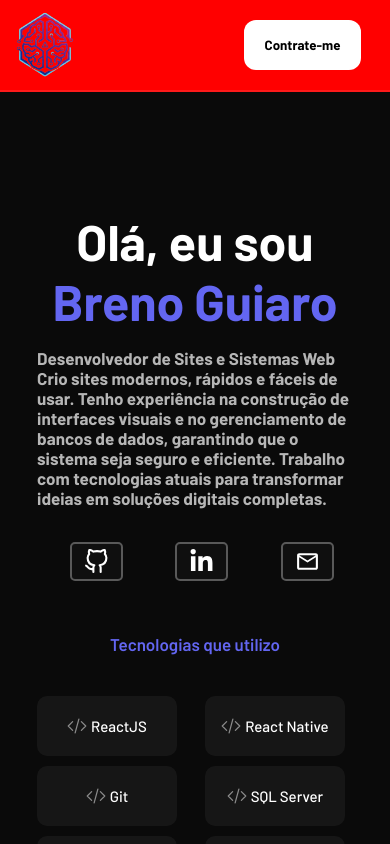
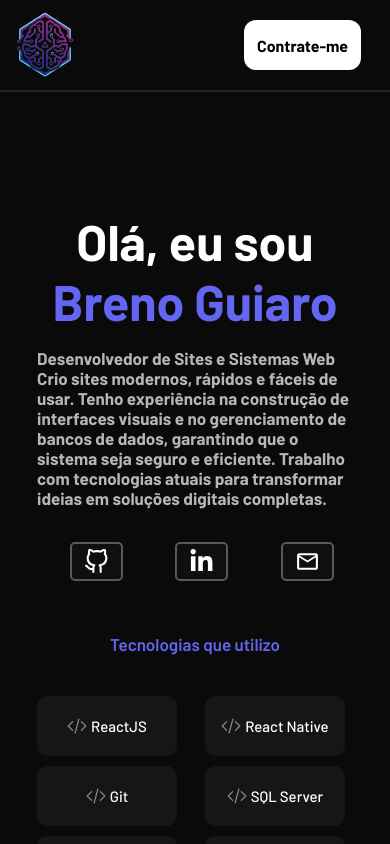
Before and after one commit to BrenoGuiaro/Portifolio, a React (Create React App) app: page / in a window 390 px wide. Shown: the top 844 px of the page. Built offline with nearby package versions, Linux system fonts and the light colour scheme; the HTML template or start-up script is replaced by a standard one.

Commit message:
Corrigindo erro de responsabilidade

```diff
--- a/src/components/Header/HeaderP.css
+++ b/src/components/Header/HeaderP.css
@@ -60,6 +60,10 @@ h4:hover {
     height: 7vh;
     font-weight: bold;
     cursor: pointer;
+    display: flex;
+    align-items: center;
+    justify-content: center;
+    color: black;
 }
 
 #btnC:hover {
@@ -75,7 +79,6 @@ a {
 @media (max-width:768px) {
     header {
         height: auto;
-        background-color: red;
         padding: 10px;
         justify-content: space-around;
     }
--- a/src/components/Header/HeaderP.js
+++ b/src/components/Header/HeaderP.js
@@ -1,6 +1,7 @@
 import React from 'react'
 import './HeaderP.css'
 import icon from '../../images/logoP.png'
+import { Link } from 'react-router-dom'
 
 export const HeaderP = () => {
   return (
@@ -17,7 +18,9 @@ export const HeaderP = () => {
         </div>
       </div>
       <div className='boxContact'>
-        <input type='submit' value='Contrate-me' id='btnC'/>
+        <Link id='btnC' to={'mailto:brenoft14@gmail.com'}>
+          <p>Contrate-me</p>
+        </Link>
       </div>
     </header>
   )
--- a/src/components/Tecnologias/Tecnologia.css
+++ b/src/components/Tecnologias/Tecnologia.css
@@ -80,6 +80,7 @@
         grid-template-columns: repeat(2,50%);
         grid-template-rows: auto;
         gap: 10px;
+        overflow-y: scroll;
     }
     #topic {
         text-align: center
```
